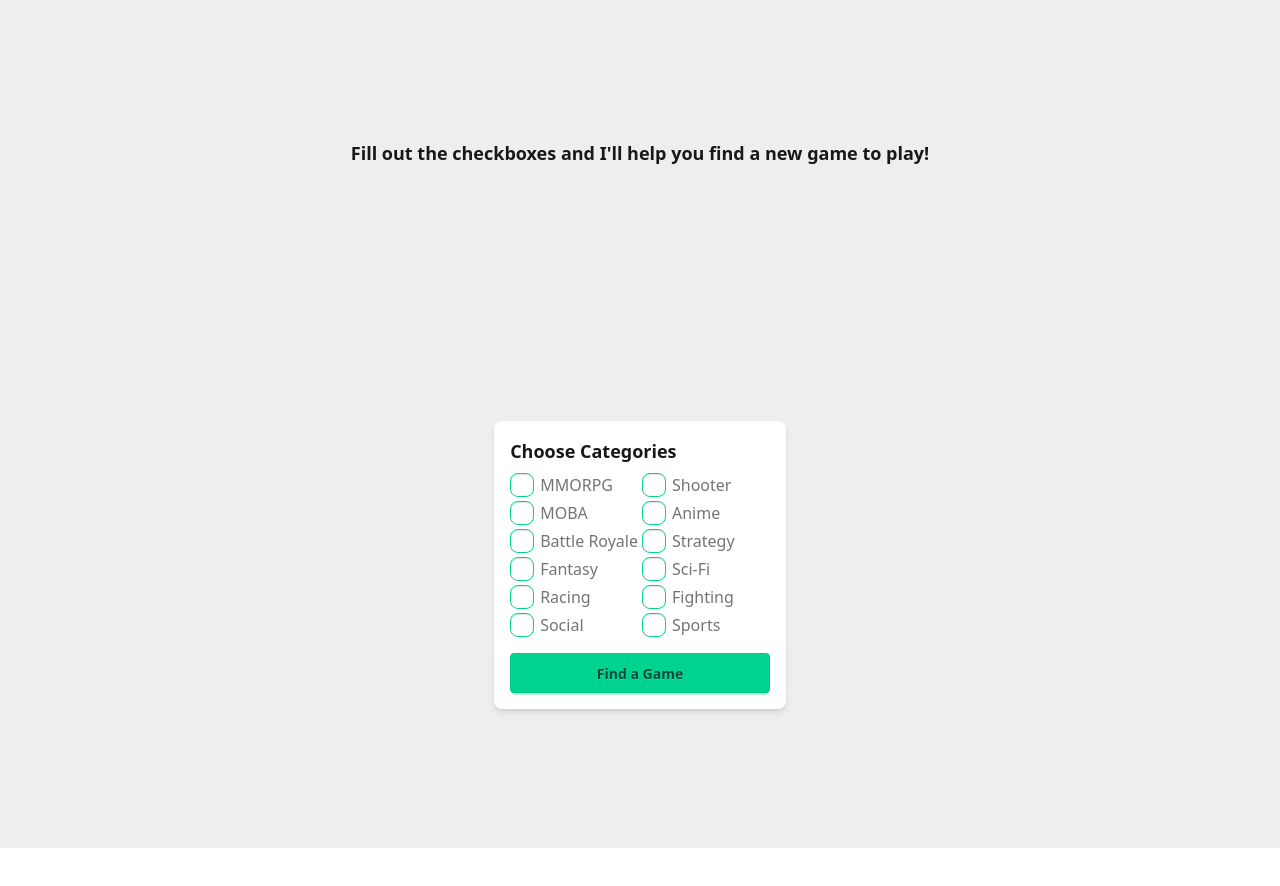
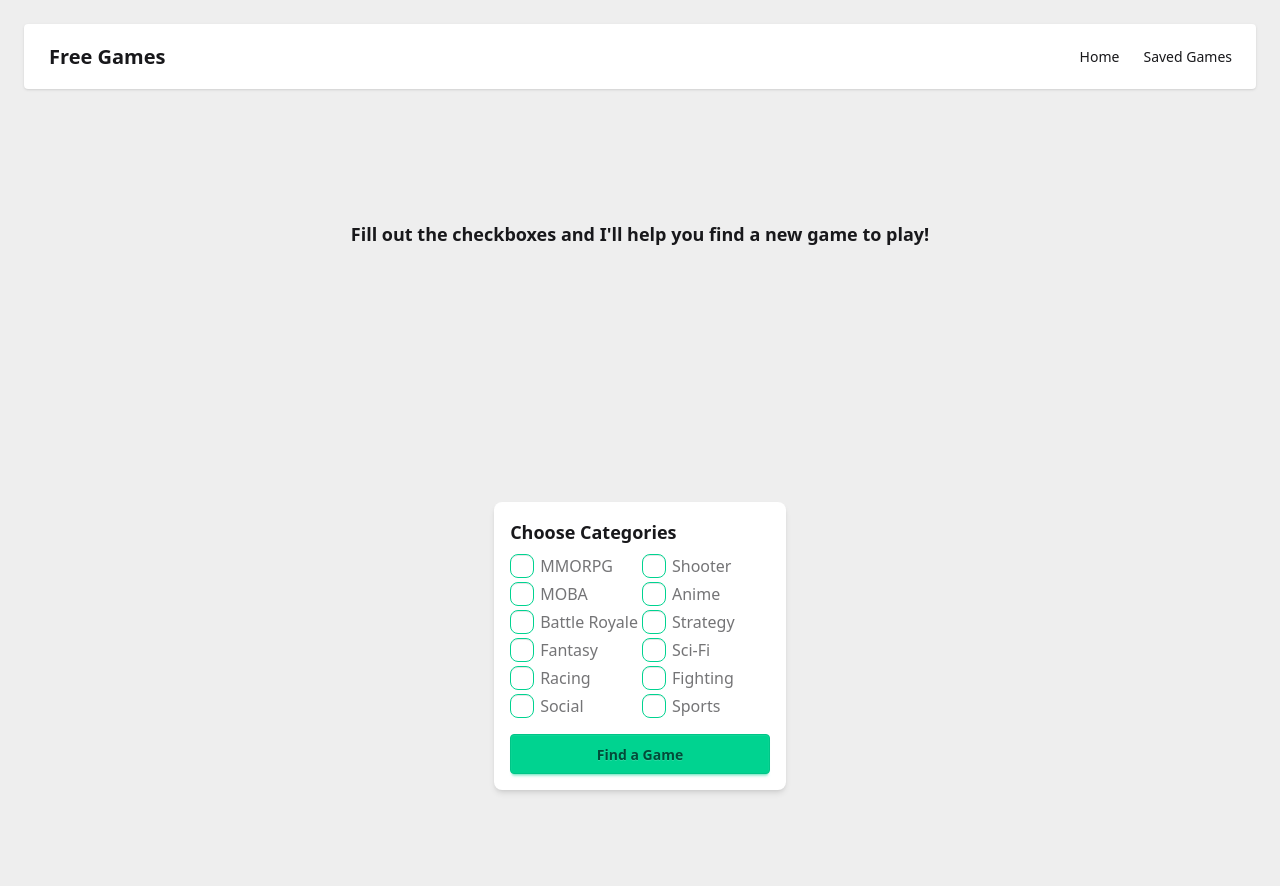
Before and after one commit to AllanSechrist/FreeGames, a React (Vite) app: page / in a window 1280 px wide. Shown: the top 886 px of the page. Before the commit the page ends 848 px from the top, so only its background shows below. Built offline with nearby package versions, Linux system fonts and the light colour scheme; no server answers.

Commit message:
Add NavBar. Fix delete button. Add game description to game card.

```diff
--- a/src/App.jsx
+++ b/src/App.jsx
@@ -1,16 +1,16 @@
 import HomePage from "./assets/pages/home-page";
 import GameListPage from "./assets/pages/game-list-page";
+import NavBar from "./assets/components/navigation/Navbar";
 import { BrowserRouter, Routes, Route } from "react-router";
 const App = () => {
   return (
     <div className="min-h-screen bg-base-300 p-6">
-      <BrowserRouter>
-        <Routes>
-          <Route path='/' element={<HomePage />} />
-          <Route path='/gamelist' element={<GameListPage />} />
-        </Routes>
-      </BrowserRouter>
+      <NavBar />
 
+      <Routes>
+        <Route path="/" element={<HomePage />} />
+        <Route path="/gamelist" element={<GameListPage />} />
+      </Routes>
     </div>
   );
 };
--- a/src/assets/components/GameCard.jsx
+++ b/src/assets/components/GameCard.jsx
@@ -18,8 +18,10 @@ const GameCard = ({ game }) => {
           <p>{game.release_date}</p>
           <p className="text-right">{game.genre}</p>
         </div>
-        <div className="card-actions justify-end">
-          {isGameListPage ? <DeleteButton /> : <SaveButton game={game} />}
+        <p>{game.short_description}</p>
+        <div className="card-actions justify-between items-center">
+          <a href={game.game_url} className="link link-info link-hover" target="_blank">Website</a>
+          {isGameListPage ? <DeleteButton id={game.id} /> : <SaveButton game={game} />}
         </div>
       </div>
     </div>
--- a/src/assets/components/GameList.jsx
+++ b/src/assets/components/GameList.jsx
@@ -7,7 +7,7 @@ const GameList = () => {
     <>
       <div className="grid grid-cols-1 sm:grid-cols-2 md:grid-cols-3 gap-6">
         {savedGames.length > 0
-          ? savedGames.map((game) => <GameCard game={game} />)
+          ? savedGames.map((game) => <GameCard key={game.id} game={game} />)
           : "Your saved game list is empty."}
       </div>
     </>
--- a/src/assets/components/buttons/DeleteButton.jsx
+++ b/src/assets/components/buttons/DeleteButton.jsx
@@ -1,7 +1,19 @@
-const DeleteButton = () => {
-  return (
-    <button className="btn btn-error">Delete</button>
-   );
-}
+import { useGameList } from "../../context/GameListContext";
+
+const DeleteButton = ({ id }) => {
+  const { savedGames, setSavedGames } = useGameList();
+
+  const deleteGame = () => {
+    const confirmDelete = window.confirm(
+      "Are you sure you want to delete this game?"
+    );
+
+    if (confirmDelete) {
+      setSavedGames(savedGames.filter((game) => game.id !== id));
+    }
+  };
+
+  return <button onClick={deleteGame} className="btn btn-error">Delete</button>;
+};
 
 export default DeleteButton;
--- /dev/null
+++ b/src/assets/components/navigation/Navbar.jsx
@@ -0,0 +1,23 @@
+import { Link } from "react-router";
+
+const NavBar = () => {
+  return (
+    <div className="navbar bg-base-100 shadow-sm mb-4 rounded">
+      <div className="flex-1">
+        <a className="btn btn-ghost text-xl">Free Games</a>
+      </div>
+      <div className="flex-none">
+        <ul className="menu menu-horizontal px-1">
+          <li>
+            <Link to="/">Home</Link>
+          </li>
+          <li>
+            <Link to="/gamelist">Saved Games</Link>
+          </li>
+        </ul>
+      </div>
+    </div>
+  );
+};
+
+export default NavBar;
--- a/src/main.jsx
+++ b/src/main.jsx
@@ -1,13 +1,16 @@
 import { StrictMode } from "react";
 import { createRoot } from "react-dom/client";
+import { BrowserRouter } from "react-router";
 import "./index.css";
 import App from "./App.jsx";
 import { GameListProvider } from "./assets/context/GameListContext.jsx";
 
 createRoot(document.getElementById("root")).render(
   <StrictMode>
-    <GameListProvider>
-      <App />
-    </GameListProvider>
+    <BrowserRouter>
+      <GameListProvider>
+        <App />
+      </GameListProvider>
+    </BrowserRouter>
   </StrictMode>
 );
```
